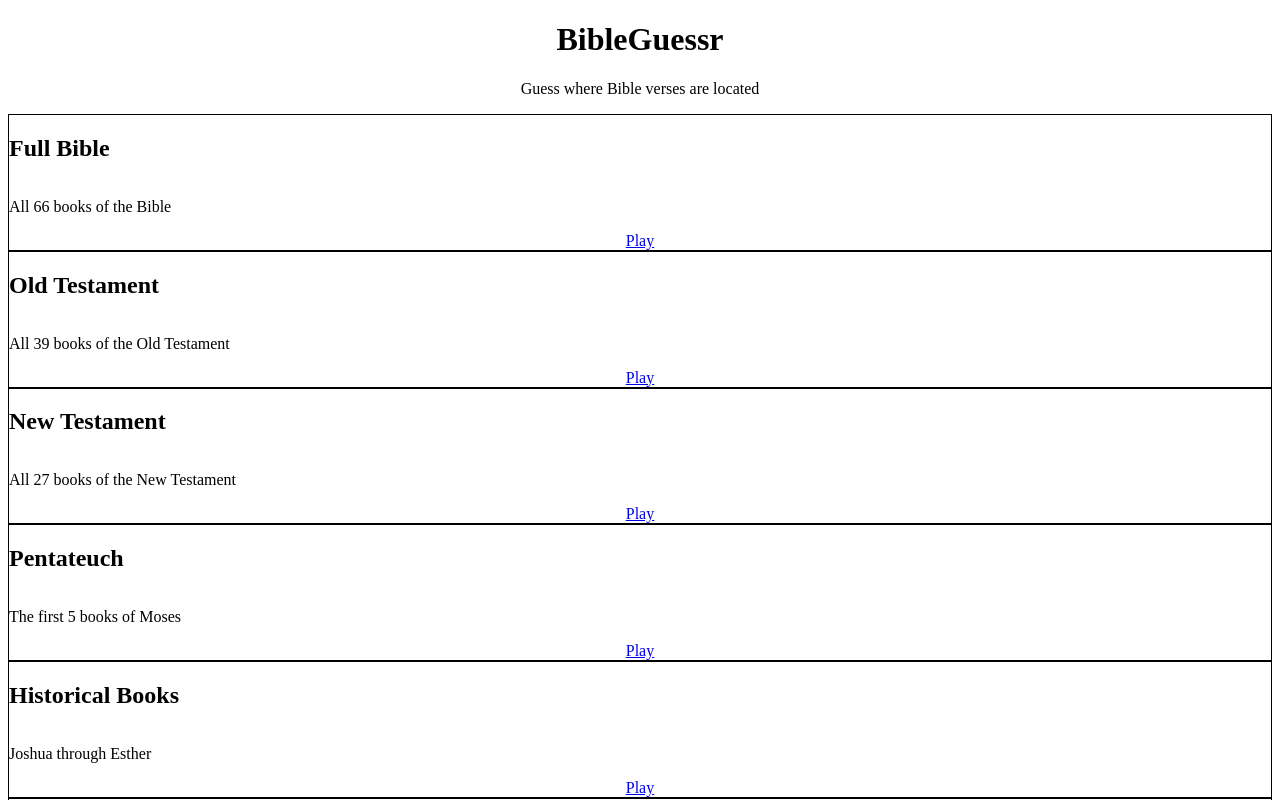
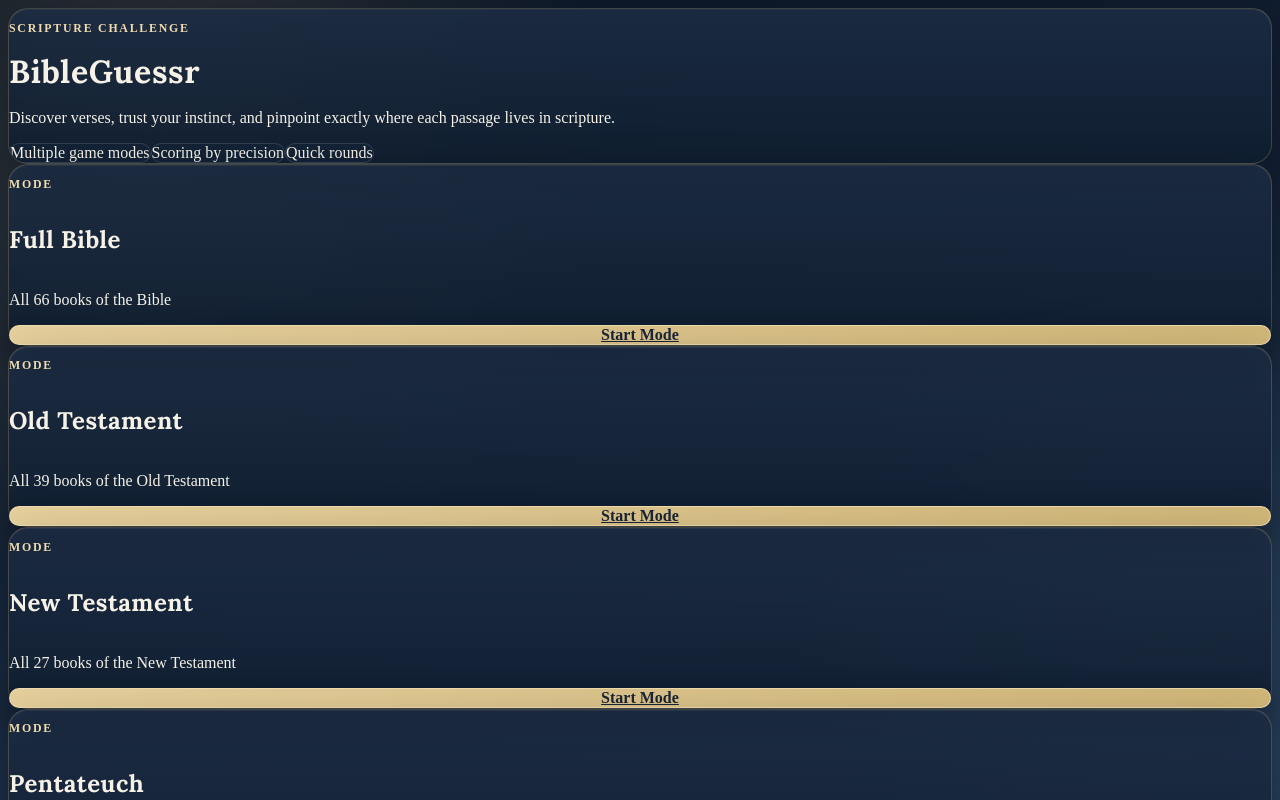
Before and after one commit to sea4594/BibleGuessr, a Next.js app: page / in a window 1280 px wide. Shown: the top 800 px of the page. Built offline with nearby package versions, Linux system fonts and the light colour scheme.

Commit message:
Overhaul UI with polished visual design and interactions

```diff
--- a/app/globals.css
+++ b/app/globals.css
@@ -2,7 +2,169 @@
 @tailwind components;
 @tailwind utilities;
 
-/* Custom slider styles */
+:root {
+  --bg-deep: #0d1b2a;
+  --bg-mid: #1b263b;
+  --bg-soft: #2f3f58;
+  --surface: rgba(20, 35, 55, 0.86);
+  --surface-strong: rgba(12, 25, 42, 0.94);
+  --line: rgba(208, 182, 120, 0.25);
+  --line-strong: rgba(208, 182, 120, 0.55);
+  --gold: #d0b678;
+  --gold-bright: #f0dcaf;
+  --ink: #f6f2e8;
+  --muted: #9ca8be;
+  --ok: #7ad09e;
+  --warn: #efcf6b;
+  --bad: #f08d7f;
+}
+
+html,
+body {
+  min-height: 100%;
+}
+
+body {
+  color: var(--ink);
+  background:
+    radial-gradient(circle at 12% 18%, rgba(208, 182, 120, 0.18), transparent 35%),
+    radial-gradient(circle at 92% 76%, rgba(115, 178, 220, 0.14), transparent 28%),
+    linear-gradient(170deg, #0b1626 0%, #16253a 56%, #223652 100%);
+  background-attachment: fixed;
+}
+
+body::before {
+  content: '';
+  position: fixed;
+  inset: 0;
+  pointer-events: none;
+  background-image:
+    linear-gradient(rgba(255, 255, 255, 0.028) 1px, transparent 1px),
+    linear-gradient(90deg, rgba(255, 255, 255, 0.02) 1px, transparent 1px);
+  background-size: 42px 42px;
+  opacity: 0.35;
+  z-index: -1;
+}
+
+.surface-card {
+  background: linear-gradient(180deg, rgba(28, 44, 67, 0.88), rgba(16, 30, 48, 0.9));
+  border: 1px solid var(--line);
+  border-radius: 1.25rem;
+  backdrop-filter: blur(10px);
+  box-shadow: 0 22px 50px rgba(4, 9, 18, 0.35), inset 0 1px 0 rgba(255, 255, 255, 0.05);
+}
+
+.surface-card-soft {
+  background: var(--surface);
+  border: 1px solid rgba(197, 212, 242, 0.16);
+  border-radius: 1rem;
+}
+
+.headline-serif {
+  font-family: var(--font-headline), Georgia, serif;
+  letter-spacing: 0.02em;
+}
+
+.eyebrow {
+  color: var(--gold-bright);
+  text-transform: uppercase;
+  letter-spacing: 0.15em;
+  font-size: 0.74rem;
+  font-weight: 700;
+}
+
+.btn-primary {
+  background: linear-gradient(135deg, #e6d09d, #d0b678);
+  color: #1a2436;
+  border: 1px solid rgba(242, 225, 181, 0.8);
+  border-radius: 0.8rem;
+  font-weight: 700;
+  transition: transform 0.22s ease, box-shadow 0.22s ease, filter 0.22s ease;
+  box-shadow: 0 12px 28px rgba(12, 16, 24, 0.35);
+}
+
+.btn-primary:hover {
+  transform: translateY(-1px);
+  filter: brightness(1.03);
+  box-shadow: 0 16px 34px rgba(8, 12, 18, 0.45);
+}
+
+.btn-primary:active,
+.btn-outline:active {
+  transform: translateY(0);
+}
+
+.btn-outline {
+  border: 1px solid var(--line-strong);
+  color: var(--ink);
+  background: rgba(255, 255, 255, 0.02);
+  border-radius: 0.8rem;
+  font-weight: 600;
+  transition: background 0.2s ease, border-color 0.2s ease, transform 0.2s ease;
+}
+
+.btn-outline:hover {
+  background: rgba(208, 182, 120, 0.14);
+  border-color: rgba(240, 220, 175, 0.7);
+  transform: translateY(-1px);
+}
+
+.btn-ghost {
+  color: var(--muted);
+  transition: color 0.2s ease, transform 0.2s ease;
+}
+
+.btn-ghost:hover {
+  color: var(--ink);
+  transform: translateX(-2px);
+}
+
+.fade-up {
+  animation: fade-up 600ms ease both;
+}
+
+.no-scrollbar {
+  -ms-overflow-style: none;
+  scrollbar-width: none;
+}
+
+.no-scrollbar::-webkit-scrollbar {
+  display: none;
+}
+
+.mode-grid > * {
+  animation: fade-up 520ms ease both;
+}
+
+.mode-grid > *:nth-child(1) { animation-delay: 40ms; }
+.mode-grid > *:nth-child(2) { animation-delay: 90ms; }
+.mode-grid > *:nth-child(3) { animation-delay: 140ms; }
+.mode-grid > *:nth-child(4) { animation-delay: 190ms; }
+.mode-grid > *:nth-child(5) { animation-delay: 240ms; }
+.mode-grid > *:nth-child(6) { animation-delay: 290ms; }
+.mode-grid > *:nth-child(7) { animation-delay: 340ms; }
+.mode-grid > *:nth-child(8) { animation-delay: 390ms; }
+.mode-grid > *:nth-child(9) { animation-delay: 440ms; }
+.mode-grid > *:nth-child(10) { animation-delay: 490ms; }
+.mode-grid > *:nth-child(11) { animation-delay: 540ms; }
+.mode-grid > *:nth-child(12) { animation-delay: 590ms; }
+
+:focus-visible {
+  outline: 2px solid rgba(240, 220, 175, 0.92);
+  outline-offset: 2px;
+}
+
+@keyframes fade-up {
+  from {
+    opacity: 0;
+    transform: translateY(12px);
+  }
+  to {
+    opacity: 1;
+    transform: translateY(0);
+  }
+}
+
 input[type='range'] {
   -webkit-appearance: none;
   appearance: none;
@@ -11,31 +173,55 @@ input[type='range'] {
 }
 
 input[type='range']::-webkit-slider-track {
-  background: #1e3a5f;
-  height: 8px;
-  border-radius: 4px;
+  background: linear-gradient(90deg, rgba(208, 182, 120, 0.75), rgba(125, 161, 199, 0.7));
+  height: 7px;
+  border-radius: 999px;
 }
 
 input[type='range']::-webkit-slider-thumb {
   -webkit-appearance: none;
   appearance: none;
-  margin-top: -4px;
-  background-color: #f59e0b;
-  height: 16px;
-  width: 16px;
+  margin-top: -5px;
+  background: radial-gradient(circle at 30% 30%, #fff3d6, #d0b678);
+  border: 1px solid rgba(245, 229, 192, 0.9);
+  height: 17px;
+  width: 17px;
   border-radius: 50%;
+  box-shadow: 0 0 0 4px rgba(208, 182, 120, 0.15);
 }
 
 input[type='range']::-moz-range-track {
-  background: #1e3a5f;
-  height: 8px;
-  border-radius: 4px;
+  background: linear-gradient(90deg, rgba(208, 182, 120, 0.75), rgba(125, 161, 199, 0.7));
+  height: 7px;
+  border-radius: 999px;
 }
 
 input[type='range']::-moz-range-thumb {
-  background-color: #f59e0b;
-  height: 16px;
-  width: 16px;
+  background: radial-gradient(circle at 30% 30%, #fff3d6, #d0b678);
+  border: 1px solid rgba(245, 229, 192, 0.9);
+  height: 17px;
+  width: 17px;
   border-radius: 50%;
-  border: none;
+  box-shadow: 0 0 0 4px rgba(208, 182, 120, 0.15);
 }
+
+select {
+  color-scheme: dark;
+}
+
+@media (max-width: 640px) {
+  body::before {
+    opacity: 0.2;
+  }
+}
+
+@media (prefers-reduced-motion: reduce) {
+  *,
+  *::before,
+  *::after {
+    animation-duration: 1ms !important;
+    animation-iteration-count: 1 !important;
+    transition-duration: 1ms !important;
+    scroll-behavior: auto !important;
+  }
+}
--- a/app/layout.tsx
+++ b/app/layout.tsx
@@ -1,6 +1,17 @@
 import type { Metadata } from 'next';
+import { Lora, Plus_Jakarta_Sans } from 'next/font/google';
 import './globals.css';
 import { GameProvider } from '@/lib/gameContext';
+
+const bodyFont = Plus_Jakarta_Sans({
+  subsets: ['latin'],
+  variable: '--font-body',
+});
+
+const headlineFont = Lora({
+  subsets: ['latin'],
+  variable: '--font-headline',
+});
 
 export const metadata: Metadata = {
   title: 'BibleGuessr',
@@ -10,7 +21,7 @@ export const metadata: Metadata = {
 export default function RootLayout({ children }: { children: React.ReactNode }) {
   return (
     <html lang="en">
-      <body className="bg-slate-900 text-white min-h-screen font-sans">
+      <body className={`${bodyFont.variable} ${headlineFont.variable} min-h-screen font-[var(--font-body)] antialiased`}>
         <GameProvider>
           {children}
         </GameProvider>
--- a/app/page.tsx
+++ b/app/page.tsx
@@ -11,27 +11,42 @@ const modeOrder: GameModeId[] = [
 
 export default function HomePage() {
   return (
-    <main className="min-h-screen bg-gradient-to-b from-slate-900 to-slate-800 px-4 py-12">
-      <div className="max-w-6xl mx-auto">
-        <header className="text-center mb-12">
-          <h1 className="text-5xl font-bold text-amber-400 mb-2">BibleGuessr</h1>
-          <p className="text-slate-300 text-lg">Guess where Bible verses are located</p>
+    <main className="min-h-screen px-4 py-10 sm:px-6 sm:py-14">
+      <div className="max-w-6xl mx-auto fade-up">
+        <header className="surface-card relative overflow-hidden p-8 sm:p-12 mb-8 sm:mb-12">
+          <div className="absolute -top-20 -right-20 h-56 w-56 rounded-full bg-amber-200/10 blur-3xl" />
+          <div className="absolute -bottom-24 -left-20 h-56 w-56 rounded-full bg-sky-200/10 blur-3xl" />
+
+          <p className="eyebrow mb-4">Scripture Challenge</p>
+          <h1 className="headline-serif text-5xl sm:text-6xl lg:text-7xl text-amber-100 leading-[0.95] mb-4">
+            BibleGuessr
+          </h1>
+          <p className="text-slate-200/90 text-base sm:text-lg max-w-2xl leading-relaxed">
+            Discover verses, trust your instinct, and pinpoint exactly where each passage lives in scripture.
+          </p>
+          <div className="mt-7 flex flex-wrap gap-3 text-sm text-slate-300">
+            <span className="surface-card-soft px-3 py-1.5">Multiple game modes</span>
+            <span className="surface-card-soft px-3 py-1.5">Scoring by precision</span>
+            <span className="surface-card-soft px-3 py-1.5">Quick rounds</span>
+          </div>
         </header>
-        <div className="grid grid-cols-1 sm:grid-cols-2 lg:grid-cols-3 gap-4">
+
+        <div className="mode-grid grid grid-cols-1 sm:grid-cols-2 lg:grid-cols-3 gap-4 sm:gap-5">
           {modeOrder.map(modeId => {
             const mode = gameModes[modeId];
             return (
               <div
                 key={modeId}
-                className="bg-slate-800 border border-slate-700 rounded-xl p-6 flex flex-col hover:border-amber-500 transition-colors"
+                className="surface-card p-5 sm:p-6 flex flex-col transition-transform duration-200 hover:-translate-y-0.5"
               >
-                <h2 className="text-xl font-semibold text-white mb-1">{mode.name}</h2>
-                <p className="text-slate-400 text-sm mb-4 flex-1">{mode.description}</p>
+                <p className="eyebrow mb-3">Mode</p>
+                <h2 className="headline-serif text-2xl text-slate-100 mb-2">{mode.name}</h2>
+                <p className="text-slate-300/85 text-sm leading-relaxed mb-5 flex-1">{mode.description}</p>
                 <Link
                   href={`/play/${modeId}`}
-                  className="bg-amber-500 hover:bg-amber-400 text-slate-900 font-bold py-2 px-4 rounded-lg text-center transition-colors"
+                  className="btn-primary py-2.5 px-4 text-center"
                 >
-                  Play
+                  Start Mode
                 </Link>
               </div>
             );
--- a/components/RoundResult.tsx
+++ b/components/RoundResult.tsx
@@ -21,43 +21,40 @@ export default function RoundResult({ round, roundNumber, totalRounds, onNext, o
   const { feedback } = scoreBreakdown;
 
   return (
-    <div className="min-h-screen bg-gradient-to-b from-slate-900 to-slate-800 flex items-center justify-center px-4">
+    <div className="min-h-screen flex items-center justify-center px-4 py-8">
       <div className="max-w-lg w-full">
-        <div className="text-center mb-6">
-          <p className="text-slate-400 text-sm">Round {roundNumber} of {totalRounds}</p>
-          <h2 className="text-3xl font-bold text-white mt-1">Result</h2>
+        <div className="text-center mb-7 fade-up">
+          <p className="eyebrow">Round {roundNumber} of {totalRounds}</p>
+          <h2 className="headline-serif text-4xl text-amber-100 mt-1">Round Result</h2>
         </div>
 
-        <div className="text-center mb-6">
-          <div className="text-6xl font-bold text-amber-400">{score}</div>
-          <div className="text-slate-400 text-sm mt-1">points</div>
+        <div className="surface-card text-center mb-5 p-5 sm:p-6">
+          <div className="text-6xl font-bold text-amber-100">{score}</div>
+          <div className="text-slate-300 text-sm mt-1">points</div>
         </div>
 
-        {/* Answer comparison */}
-        <div className="bg-slate-800 border border-slate-700 rounded-xl p-4 mb-4">
+        <div className="surface-card p-4 sm:p-5 mb-4">
           <div className="grid grid-cols-3 gap-4 text-center mb-2">
-            <div className="text-slate-400 text-xs uppercase">Category</div>
-            <div className="text-slate-400 text-xs uppercase">Correct</div>
-            <div className="text-slate-400 text-xs uppercase">Your Guess</div>
+            <div className="text-slate-300 text-xs uppercase tracking-[0.18em]">Category</div>
+            <div className="text-slate-300 text-xs uppercase tracking-[0.18em]">Correct</div>
+            <div className="text-slate-300 text-xs uppercase tracking-[0.18em]">Your Guess</div>
           </div>
 
-          {/* Book row */}
-          <div className="grid grid-cols-3 gap-4 text-center py-2 border-t border-slate-700">
-            <div className="text-slate-300 text-sm flex items-center justify-center gap-1">
+          <div className="grid grid-cols-3 gap-4 text-center py-2.5 border-t border-[rgba(199,214,242,0.14)]">
+            <div className="text-slate-200 text-sm flex items-center justify-center gap-1">
               <StatusBadge status={feedback.book} /> Book
             </div>
-            <div className="text-white font-medium text-sm">{verse.book}</div>
+            <div className="text-slate-50 font-medium text-sm">{verse.book}</div>
             <div className={`text-sm font-medium ${feedback.book === 'correct' ? 'text-green-400' : feedback.book === 'close' ? 'text-yellow-400' : 'text-red-400'}`}>
               {guess.book}
             </div>
           </div>
 
-          {/* Chapter row */}
-          <div className="grid grid-cols-3 gap-4 text-center py-2 border-t border-slate-700">
-            <div className="text-slate-300 text-sm flex items-center justify-center gap-1">
+          <div className="grid grid-cols-3 gap-4 text-center py-2.5 border-t border-[rgba(199,214,242,0.14)]">
+            <div className="text-slate-200 text-sm flex items-center justify-center gap-1">
               <StatusBadge status={feedback.chapter} /> Chapter
             </div>
-            <div className="text-white font-medium text-sm">{verse.chapter}</div>
+            <div className="text-slate-50 font-medium text-sm">{verse.chapter}</div>
             <div className={`text-sm font-medium ${feedback.chapter === 'correct' ? 'text-green-400' : feedback.chapter === 'close' ? 'text-yellow-400' : 'text-red-400'}`}>
               {guess.chapter}
               {feedback.chaptersOff > 0 && (
@@ -66,12 +63,11 @@ export default function RoundResult({ round, roundNumber, totalRounds, onNext, o
             </div>
           </div>
 
-          {/* Verse row */}
-          <div className="grid grid-cols-3 gap-4 text-center py-2 border-t border-slate-700">
-            <div className="text-slate-300 text-sm flex items-center justify-center gap-1">
+          <div className="grid grid-cols-3 gap-4 text-center py-2.5 border-t border-[rgba(199,214,242,0.14)]">
+            <div className="text-slate-200 text-sm flex items-center justify-center gap-1">
               <StatusBadge status={feedback.verse} /> Verse
             </div>
-            <div className="text-white font-medium text-sm">{verse.verse}</div>
+            <div className="text-slate-50 font-medium text-sm">{verse.verse}</div>
             <div className={`text-sm font-medium ${feedback.verse === 'correct' ? 'text-green-400' : feedback.verse === 'close' ? 'text-yellow-400' : 'text-red-400'}`}>
               {guess.verse}
               {feedback.versesOff > 0 && (
@@ -81,42 +77,41 @@ export default function RoundResult({ round, roundNumber, totalRounds, onNext, o
           </div>
         </div>
 
-        {/* Score breakdown */}
-        <div className="bg-slate-800 border border-slate-700 rounded-xl p-4 mb-6">
-          <h3 className="text-slate-400 text-xs uppercase mb-2">Score Breakdown</h3>
+        <div className="surface-card p-4 sm:p-5 mb-6">
+          <h3 className="text-slate-300 text-xs uppercase tracking-[0.18em] mb-2">Score Breakdown</h3>
           {scoreBreakdown.testamentPoints !== undefined && (
             <div className="flex justify-between text-sm py-1">
-              <span className="text-slate-300">Testament</span>
-              <span className="text-amber-400">+{scoreBreakdown.testamentPoints}</span>
+              <span className="text-slate-200">Testament</span>
+              <span className="text-amber-100">+{scoreBreakdown.testamentPoints}</span>
             </div>
           )}
           <div className="flex justify-between text-sm py-1">
-            <span className="text-slate-300">Book</span>
-            <span className="text-amber-400">+{Math.round(scoreBreakdown.bookPoints)}</span>
+            <span className="text-slate-200">Book</span>
+            <span className="text-amber-100">+{Math.round(scoreBreakdown.bookPoints)}</span>
           </div>
           <div className="flex justify-between text-sm py-1">
-            <span className="text-slate-300">Chapter</span>
-            <span className="text-amber-400">+{Math.round(scoreBreakdown.chapterPoints)}</span>
+            <span className="text-slate-200">Chapter</span>
+            <span className="text-amber-100">+{Math.round(scoreBreakdown.chapterPoints)}</span>
           </div>
           <div className="flex justify-between text-sm py-1">
-            <span className="text-slate-300">Verse</span>
-            <span className="text-amber-400">+{Math.round(scoreBreakdown.versePoints)}</span>
+            <span className="text-slate-200">Verse</span>
+            <span className="text-amber-100">+{Math.round(scoreBreakdown.versePoints)}</span>
           </div>
-          <div className="flex justify-between text-sm py-1 border-t border-slate-700 mt-1 font-bold">
-            <span className="text-white">Total</span>
-            <span className="text-amber-400">{score}</span>
+          <div className="flex justify-between text-sm py-1 border-t border-[rgba(199,214,242,0.14)] mt-1 font-bold">
+            <span className="text-slate-50">Total</span>
+            <span className="text-amber-100">{score}</span>
           </div>
         </div>
 
         <button
           onClick={onNext}
-          className="w-full bg-amber-500 hover:bg-amber-400 text-slate-900 font-bold py-3 rounded-lg text-lg mb-3 transition-colors"
+          className="btn-primary w-full py-3 text-lg mb-3"
         >
           {isLastRound ? 'See Final Score' : 'Next Round →'}
         </button>
         <button
           onClick={onHome}
-          className="w-full text-slate-400 hover:text-white py-2 transition-colors"
+          className="btn-outline w-full py-2.5"
         >
           Exit to Home
         </button>
```
Also changed, not shown: app/play/[mode]/game/page.tsx (+20 -13 lines), app/play/[mode]/page.tsx (+16 -15 lines), components/BookSlider.tsx (+5 -6 lines), components/ChapterVerseSlider.tsx (+5 -5 lines), components/GameSummary.tsx (+17 -17 lines), components/GuessInterface.tsx (+4 -3 lines), components/VerseDisplay.tsx (+11 -11 lines).
